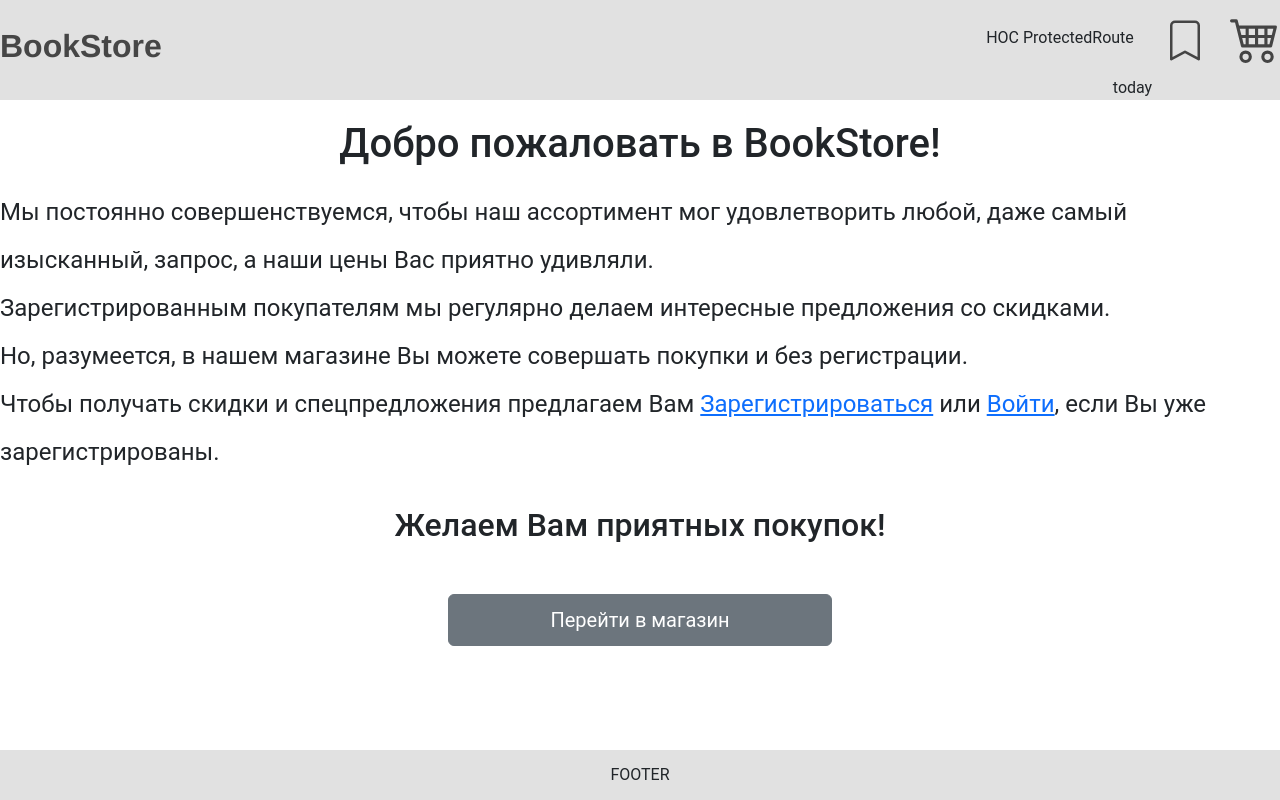
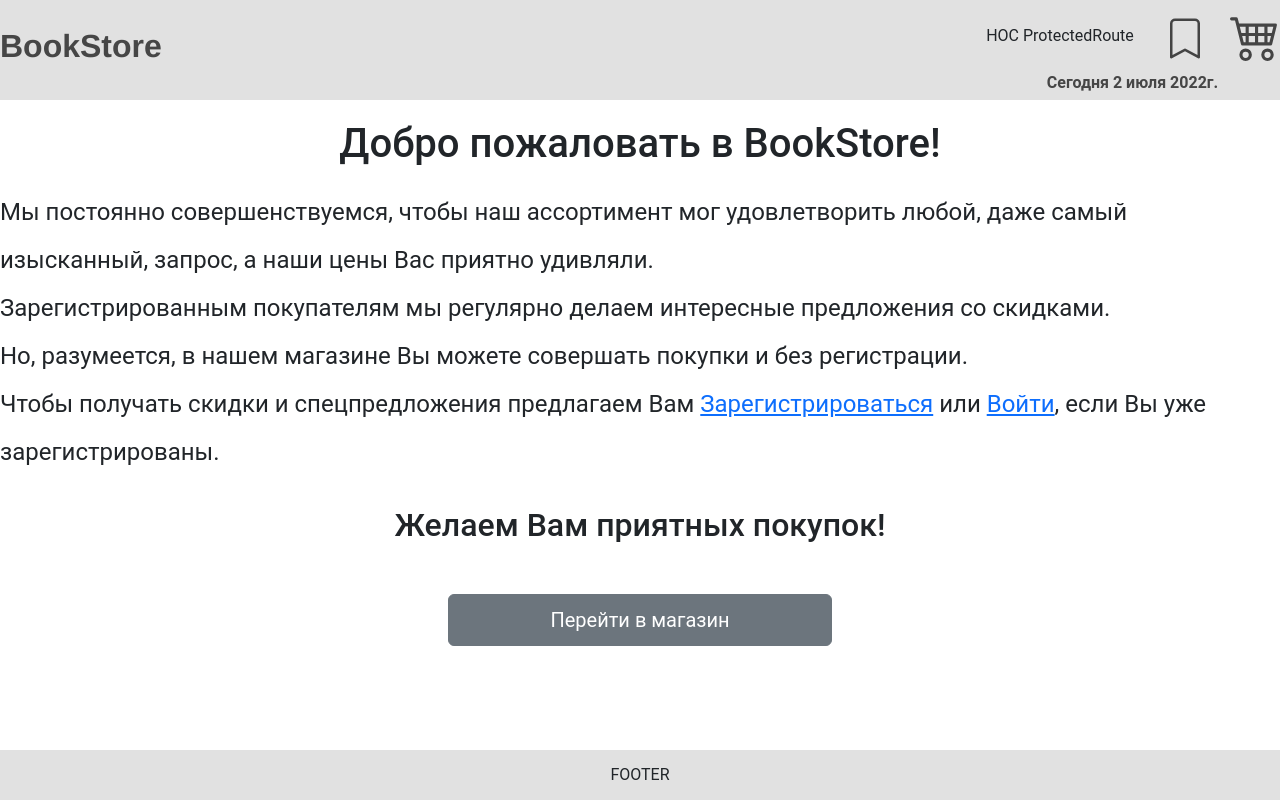
Before and after one commit to DNWD843/book-store, a React (Create React App) app: page / in a window 1280 px wide. Built offline with nearby package versions, Linux system fonts and the light colour scheme.

Commit message:
41: хэдер: виджет даты

```diff
--- /dev/null
+++ b/src/components/DateWidget/DateWidget.module.css
@@ -0,0 +1,11 @@
+.widgetContainer {
+box-sizing: border-box;
+  padding: 0 0 5px;
+}
+
+.date {
+  margin: 0;
+  color: var(--dark-grey);
+  font-weight: 600;
+  text-align: center;
+}
--- /dev/null
+++ b/src/components/DateWidget/DateWidget.props.ts
@@ -0,0 +1,5 @@
+import { DetailedHTMLProps, HTMLAttributes } from 'react';
+
+export interface IDateWidgetProps extends DetailedHTMLProps<HTMLAttributes<HTMLDivElement>, HTMLDivElement>{
+  date: string,
+}
--- /dev/null
+++ b/src/components/DateWidget/DateWidget.tsx
@@ -0,0 +1,16 @@
+import classNames from 'classnames';
+import React from 'react';
+
+import { IDateWidgetProps } from './DateWidget.props';
+
+import styles from './DateWidget.module.css';
+
+const DateWidget: React.FC<IDateWidgetProps> = ({ className, date }) => (
+  <div className={classNames(styles.widgetContainer, className)}>
+    <p className={styles.date}>{date}</p>
+  </div>
+);
+
+DateWidget.displayName = 'DateWidget';
+
+export { DateWidget };
--- /dev/null
+++ b/src/components/DateWidget/index.tsx
@@ -0,0 +1,21 @@
+import React, { useMemo, useRef } from 'react';
+
+import { DateWidget } from './DateWidget';
+import { IDateWidgetProps } from './DateWidget.props';
+import { months } from './months';
+
+const DateWidgetController: React.FC<Omit<IDateWidgetProps, 'date'>> = (props) => {
+  const currentDate = useRef<Date>(new Date());
+  const dateString = useMemo(
+    () => `Сегодня ${currentDate.current.getDate()} ${months[currentDate.current.getMonth()]} ${currentDate.current.getFullYear()}г.`,
+    [],
+  );
+
+  return (
+    <DateWidget date={dateString} {...props} />
+  );
+};
+
+DateWidgetController.displayName = 'DateWidgetController';
+
+export { DateWidgetController as DateWidget };
--- /dev/null
+++ b/src/components/DateWidget/months.ts
@@ -0,0 +1,16 @@
+import { EMonths } from '../../enums';
+
+export const months: EMonths[] = [
+  EMonths.january,
+  EMonths.february,
+  EMonths.march,
+  EMonths.april,
+  EMonths.may,
+  EMonths.june,
+  EMonths.july,
+  EMonths.august,
+  EMonths.september,
+  EMonths.october,
+  EMonths.november,
+  EMonths.december,
+];
--- a/src/components/Header/Header.module.css
+++ b/src/components/Header/Header.module.css
@@ -45,9 +45,7 @@
   grid-row: 1;
 }
 
-.dateToday {
-  align-self: center;
-  text-align: center;
+.dateWidget {
   grid-column: profile/end;
   grid-row: 2;
 }
--- a/src/components/Header/Header.tsx
+++ b/src/components/Header/Header.tsx
@@ -3,6 +3,7 @@ import { Link, Route, Routes } from 'react-router-dom';
 
 import { routes } from '../../routesMap';
 import { BookSearch } from '../BookSearch';
+import { DateWidget } from '../DateWidget';
 import { NavLinks } from '../NavLinks';
 
 import styles from './Header.module.css';
@@ -26,7 +27,7 @@ const Header: React.FC = () => (
     <nav className={styles.navLinks}>
       <NavLinks />
     </nav>
-    <span className={styles.dateToday}>today</span>
+    <DateWidget className={styles.dateWidget} />
   </header>
 );
 
--- a/src/enums/index.ts
+++ b/src/enums/index.ts
@@ -1,2 +1,3 @@
 export { EFetchStatuses } from './fetchStatuses';
 export { ENavLinkTypes } from './navLinkTypes';
+export { EMonths } from './months';
--- /dev/null
+++ b/src/enums/months.ts
@@ -0,0 +1,14 @@
+export const enum EMonths {
+  january = 'января',
+  february = 'февраля',
+  march = 'марта',
+  april = 'апреля',
+  may = 'мая',
+  june = 'июня',
+  july = 'июля',
+  august = 'августа',
+  september = 'сентября',
+  october = 'октября',
+  november = 'ноября',
+  december = 'декабря',
+}
```
